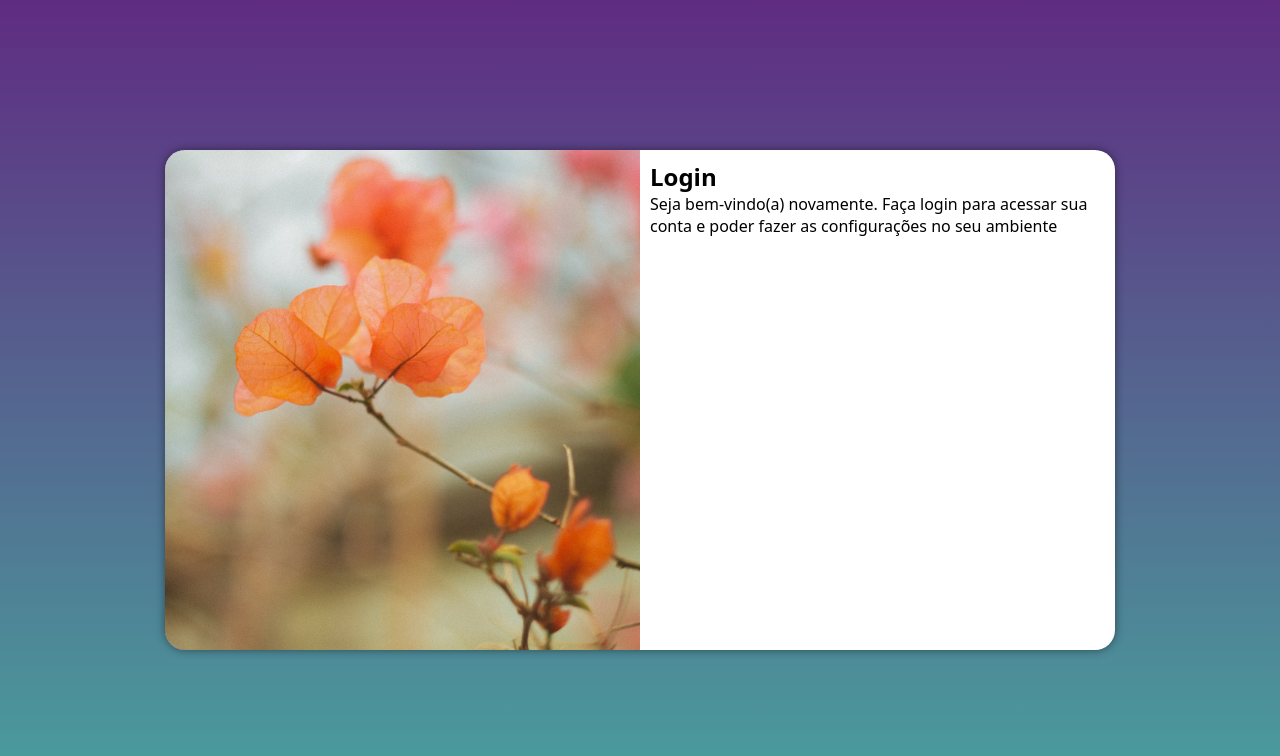
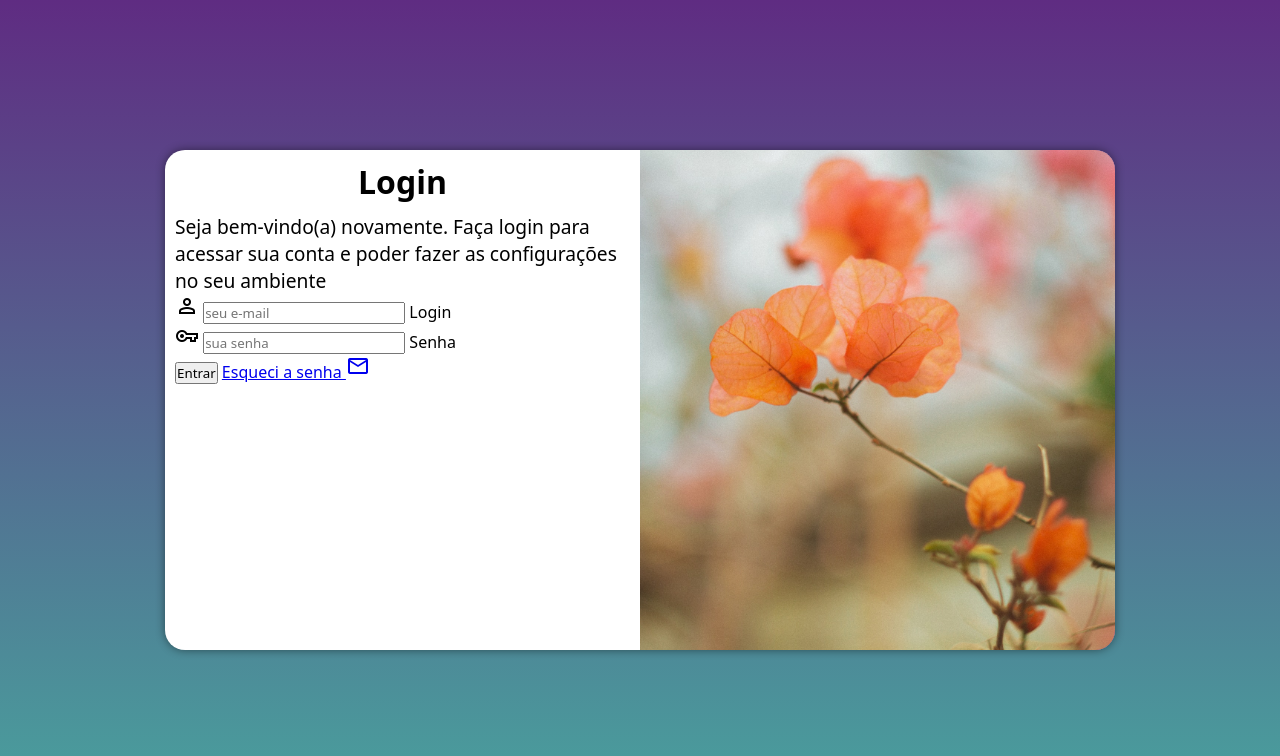
Before and after one commit to YuriPerboni/projeto-login, a plain HTML site: page index.html in a window 1280 px wide. Drawn offline with nearby package versions, Linux system fonts and the light colour scheme.

Commit message:
Adicionei o formulário

```diff
--- a/estilos/media-query.css
+++ b/estilos/media-query.css
@@ -33,15 +33,24 @@
     }
 
     section#login > div#imagem{
-        float: left;
+        float: right;
         width: 50%;
         height: 100%;
     }
 
     section#login > div#formulario {
-        float: right;
+        float: left;
         width: 50%;
     }
+
+    div#formulario > h1{
+        font-size: 2em;
+    }
+
+    div#formulario > p{
+        font-size: 1.2em;
+    }
+
 }
 
 
--- a/estilos/style.css
+++ b/estilos/style.css
@@ -55,7 +55,14 @@ section#login > div#imagem{
     padding: 10px;
 }
 
+div#formulario > h1{
+    text-align: center;
+    margin-bottom: 10px;
+}
 
+div#formulario > p{
+    font-size: 0.8em;
+}
 
 
 
--- a/index.html
+++ b/index.html
@@ -5,6 +5,7 @@
     <meta http-equiv="X-UA-Compatible" content="IE=edge">
     <meta name="viewport" content="width=device-width, initial-scale=1.0">
     <title>login</title>
+    <link rel="stylesheet" href="https://fonts.googleapis.com/css2?family=Material+Symbols+Outlined:opsz,wght,FILL,GRAD@20..48,100..700,0..1,-50..200" />
     <link rel="stylesheet" href="estilos/style.css">
     <link rel="stylesheet" href="estilos/media-query.css">
 </head>
@@ -17,7 +18,22 @@
             <div id="formulario">
                 <h1>Login</h1>
                 <p>Seja bem-vindo(a) novamente. Faça login para acessar sua conta e poder fazer as configurações no seu ambiente</p>
-                <form action="login.php" method="post">
+                <form action="login.php" method="post" autocomplete="on">
+
+                    <div class="campo">
+                        <span class="material-symbols-outlined"> person </span>
+                        <input type="email" name="login" id="ilogin" placeholder="seu e-mail" autocomplete="email" required maxlength="30">
+                        <label for="ilogin">Login</label>
+                    </div>
+
+                    <div>
+                        <span class="material-symbols-outlined"> vpn_key </span>
+                        <input type="password" name="senha" id="isenha" placeholder="sua senha" autocomplete="current-password" required minlength="8" maxlength="20">
+                        <label for="isenha">Senha</label>
+                    </div>
+
+                    <input type="submit" value="Entrar">
+                    <a href="esqueci.html">Esqueci a senha <i class="material-symbols-outlined">mail</i></a>
 
                 </form>
             </div>
```
